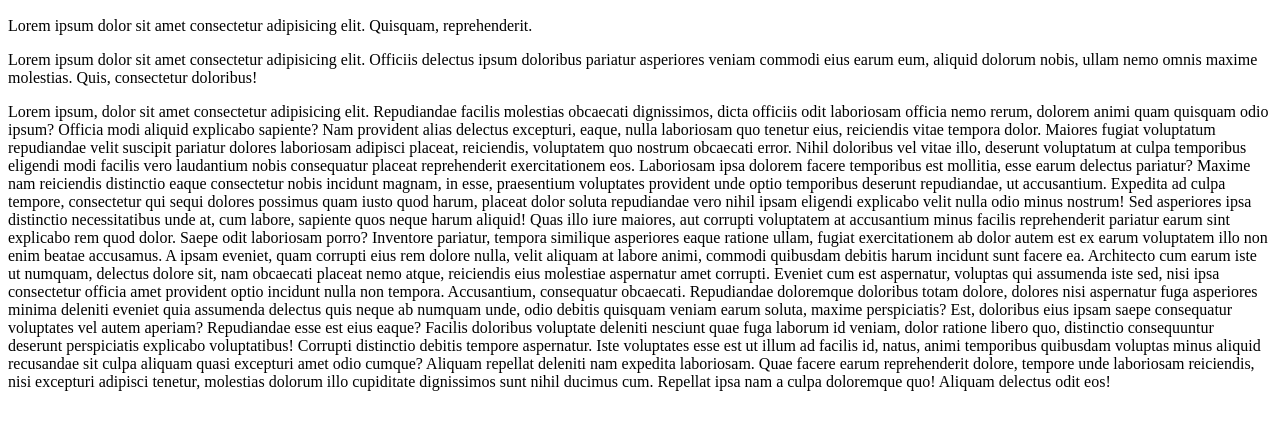
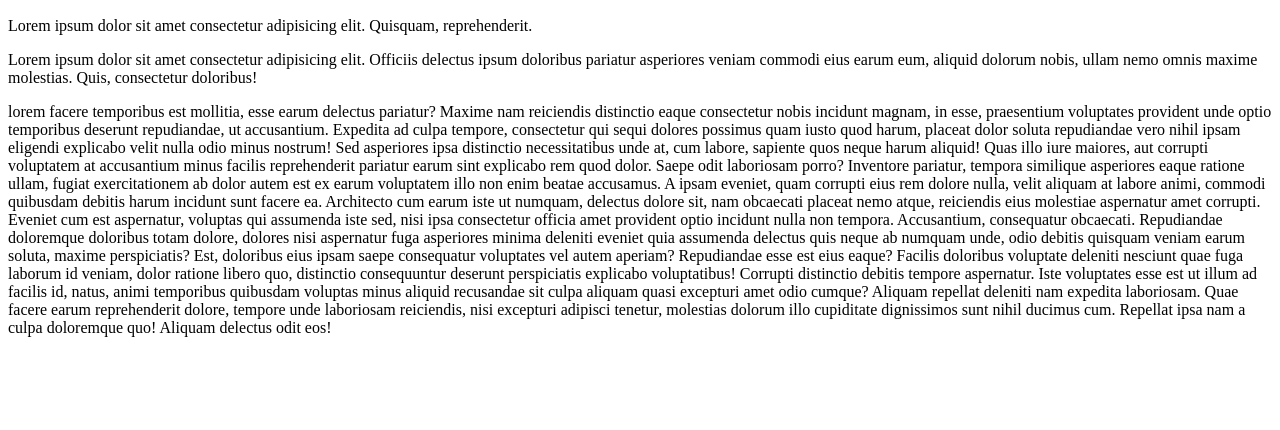
Before and after one commit to swanyptx/githubstart, a plain HTML site: page index.html in a window 1280 px wide. Shown: the part 110-540 px from the top of the page. Drawn offline with Linux system fonts and the light colour scheme.

Commit message:
Changement du texte

```diff
--- a/index.html
+++ b/index.html
@@ -17,13 +17,7 @@
         veniam commodi eius earum eum, aliquid dolorum nobis, ullam nemo omnis maxime molestias. Quis, consectetur
         doloribus!</p>
 
-    <p>Lorem ipsum, dolor sit amet consectetur adipisicing elit. Repudiandae facilis molestias obcaecati dignissimos,
-        dicta officiis odit laboriosam officia nemo rerum, dolorem animi quam quisquam odio ipsum? Officia modi aliquid
-        explicabo sapiente? Nam provident alias delectus excepturi, eaque, nulla laboriosam quo tenetur eius, reiciendis
-        vitae tempora dolor. Maiores fugiat voluptatum repudiandae velit suscipit pariatur dolores laboriosam adipisci
-        placeat, reiciendis, voluptatem quo nostrum obcaecati error. Nihil doloribus vel vitae illo, deserunt voluptatum
-        at culpa temporibus eligendi modi facilis vero laudantium nobis consequatur placeat reprehenderit exercitationem
-        eos. Laboriosam ipsa dolorem facere temporibus est mollitia, esse earum delectus pariatur? Maxime nam reiciendis
+    <p>lorem facere temporibus est mollitia, esse earum delectus pariatur? Maxime nam reiciendis
         distinctio eaque consectetur nobis incidunt magnam, in esse, praesentium voluptates provident unde optio
         temporibus deserunt repudiandae, ut accusantium. Expedita ad culpa tempore, consectetur qui sequi dolores
         possimus quam iusto quod harum, placeat dolor soluta repudiandae vero nihil ipsam eligendi explicabo velit nulla
```
